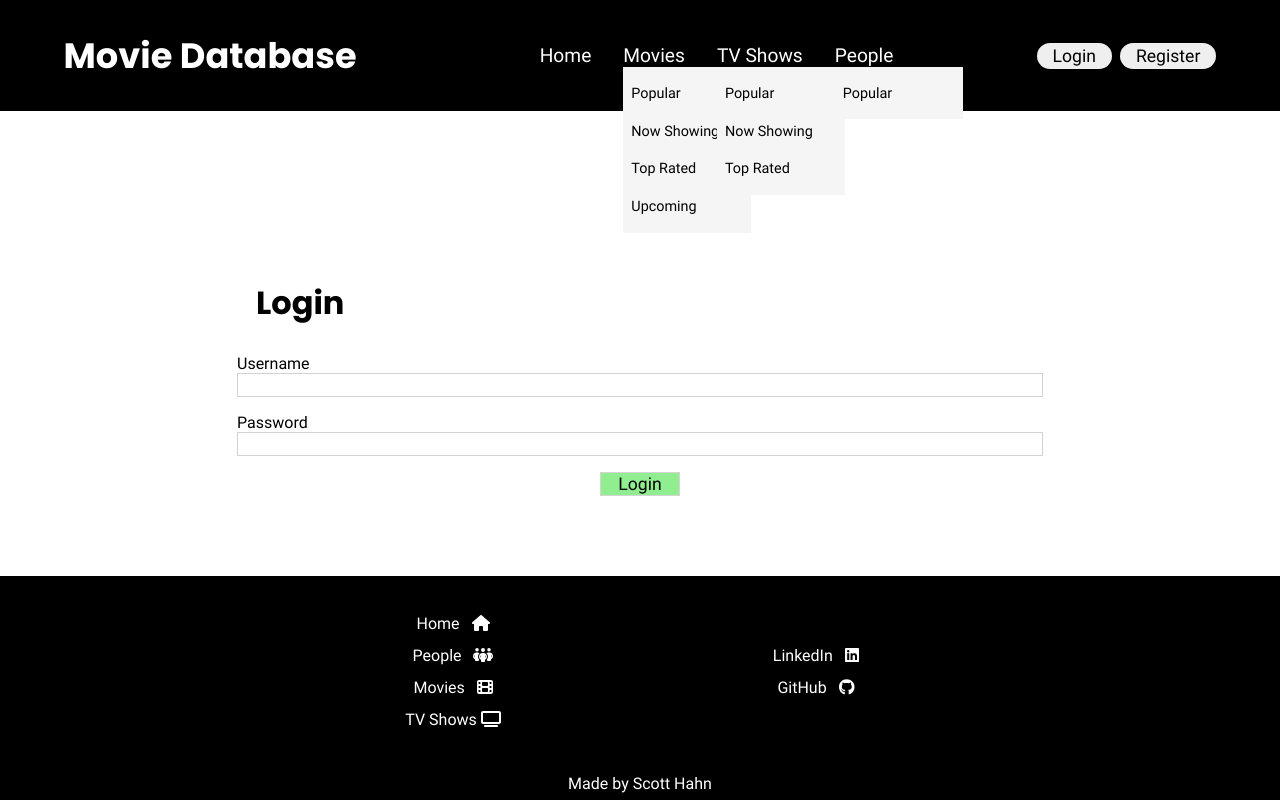
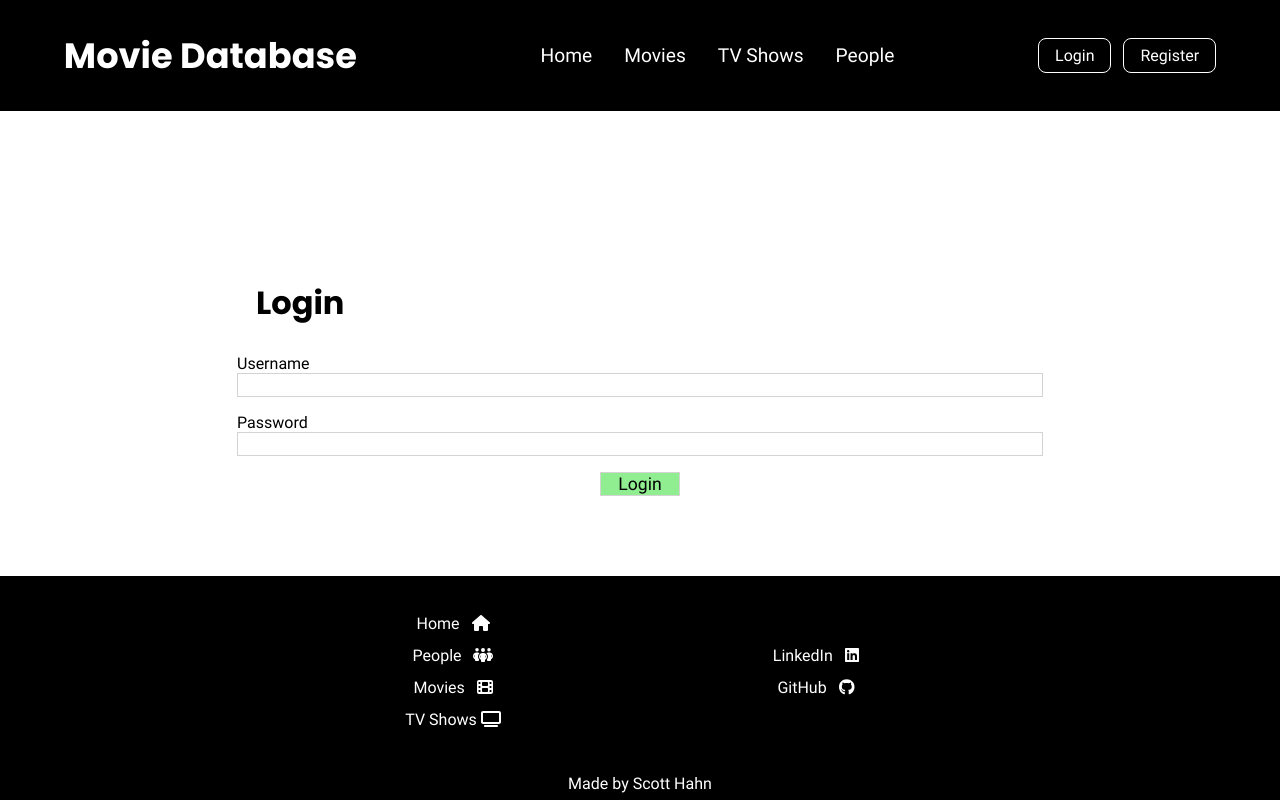
Before and after one commit to ScottHahn1/Movie-DB, a React (Create React App) app in the folder client/: page /login in a window 1280 px wide. Built offline with nearby package versions, Linux system fonts and the light colour scheme; no server answers.

Commit message:
style: improve navbar and dropdown styling

```diff
--- a/client/src/styles/Navbar.css
+++ b/client/src/styles/Navbar.css
@@ -14,19 +14,33 @@ nav li {
 
 .dropdown {
     position: absolute;
-    background-color: whitesmoke;
-    text-align: left;
-    font-size: .9rem;
-    width: 10%;
+    min-width: 10rem;
+    background-color: white;
+    border: 1px solid #e5e7eb;
+    border-radius: 6px;
+    box-shadow: 0 4px 12px rgba(0, 0, 0, 0.1);
     z-index: 2;
+    opacity: 0;
+    transition: opacity .5s ease;
+}
+
+.dropdown-visible {
+    opacity: 1;
+    transform: translateY(0);
+    pointer-events: auto;
 }
 
 .dropdown p, .profile-dropdown p {
-    padding: .2rem .5rem;
+    display: block;
+    padding: .6rem .9rem;
+    color: #333;
+    text-decoration: none;
+    font-size: .9rem;
 }
 
 .dropdown p:hover, .profile-dropdown p:hover {
-    background-color: rgb(233, 226, 226);
+    background-color: #f3f4f6;
+    color: #111;
 }
 
 .dropdown a {
@@ -34,23 +48,27 @@ nav li {
 }
 
 .login-register {
-    display: flex;
-    gap: .5rem;
-    justify-content: space-around;
-    position: relative;
+     display: flex;
+    gap: .75rem;
+    align-items: center;
 }
 
 .login-register button {
-    border-radius: 1rem;
-    border: none;
-    font-size: 1.1rem;
-    padding: 3px 1rem;
-    transition: background-color 1s, box-shadow .5s;
+    background-color: transparent;
+    color: white;
+    border: 1px solid white;
+    border-radius: .5rem;
+    font-size: 1rem;
+    padding: .45rem 1rem;
+    cursor: pointer;
+    transition: all .2s ease;
 }
 
 .login-register button:hover {
-    background-color: lightgreen;
-    box-shadow: white 2px 4px 2px;
+  background-color: lightgreen;
+  color: black;
+  border-color: lightgreen;
+  transform: translateY(-2px);
 }
 
 .profile {
```
